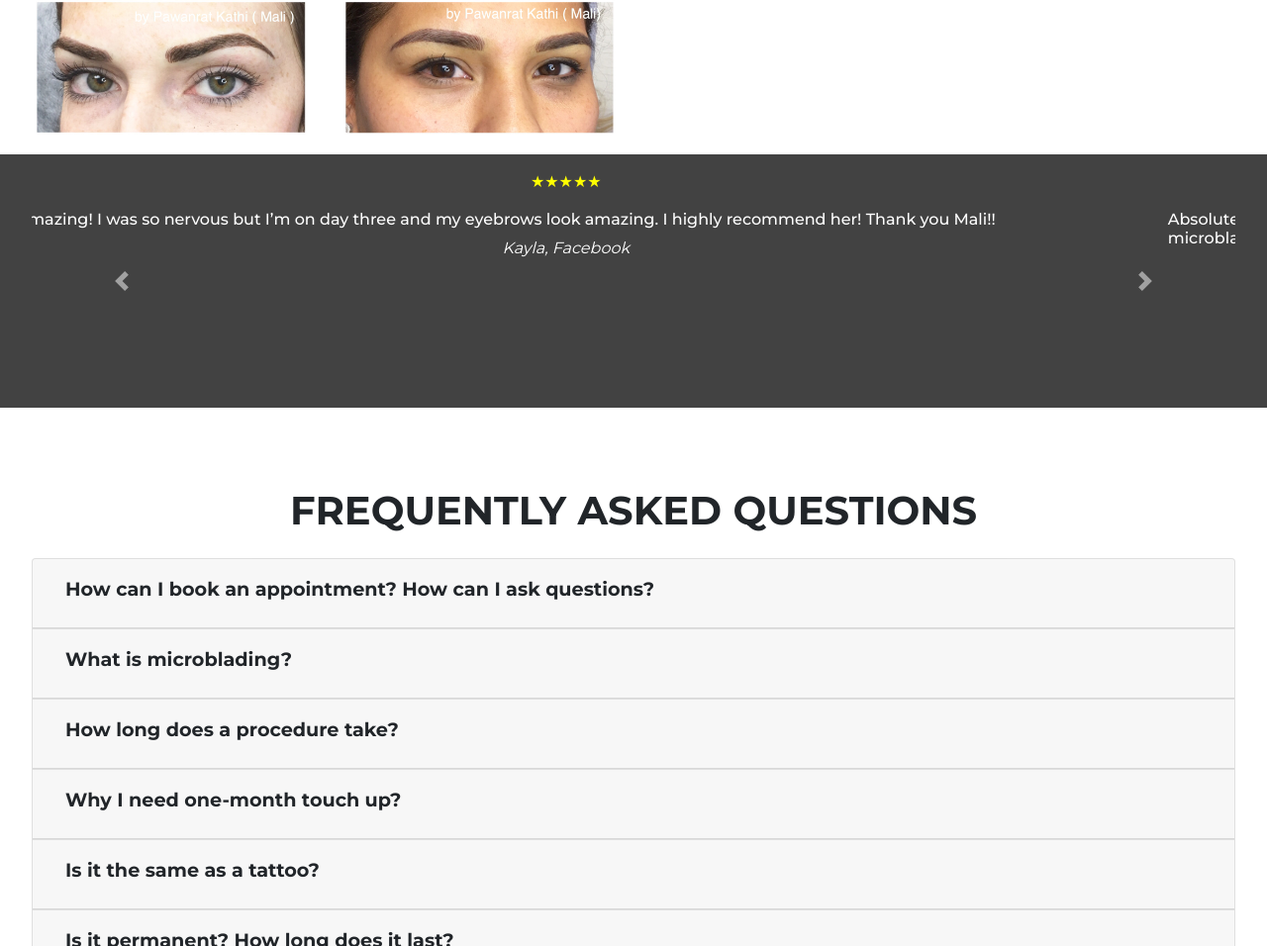
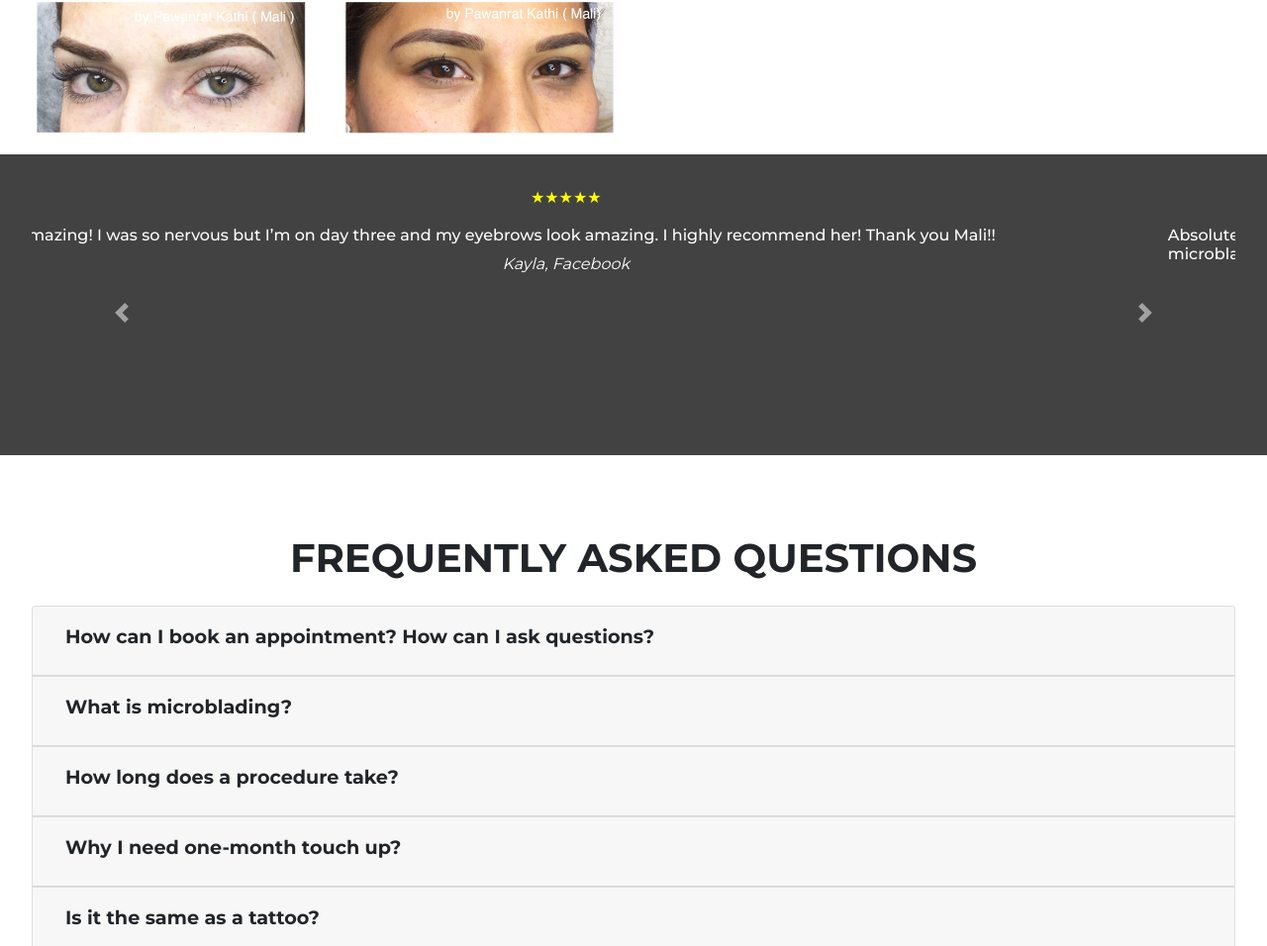
Before and after one commit to brigadur/browart168, a plain HTML site: page index.html in a window 1280 px wide. Shown: the part 818-1774 px from the top of the page at 99% size. Drawn offline with nearby package versions, Linux system fonts and the light colour scheme; some packages are replaced by stand-ins of ours.

Commit message:
changed styling in review section

```diff
--- a/css/style.css
+++ b/css/style.css
@@ -67,7 +67,7 @@ address{
 /* Carousel section */
 
 .carousel-testimonial{
-    height: 14rem;
+    height: 16rem;
 }
 
 .star{
@@ -152,7 +152,7 @@ faq-card-header{
 ******************** */
 
 #testimonials{
-    padding-top: 1rem;
+    padding-top: 2rem;
     text-align: center;
     background-color: #424242;
     color: #fff;
```
